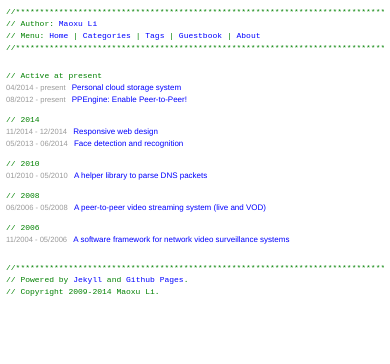
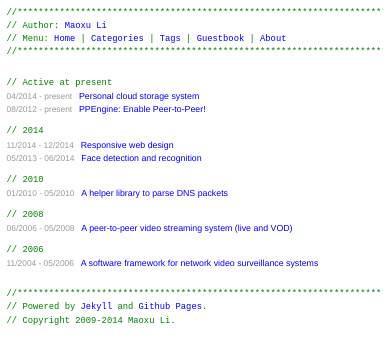
Before and after one commit to maoxuli/portfolio.maoxuli.com, a Jekyll site: the page built from index.html, in a window 390 px wide. Shown: the top 364 px of the page. Built offline with Jekyll 4.4.1, drawn with Linux system fonts in a browser that asks for light colours; Markdown is read by kramdown in place of the engine named in the settings.

Commit message:
font testing

```diff
--- a/css/main.css
+++ b/css/main.css
@@ -89,7 +89,7 @@ body {
 /* for 480px or less, iPhone 4s landscape*/
 @media screen and (max-width: 480px) {
   #wrapper {
-    font-size: 50%;
+    font-size: 55%;
     color:#00f;
   }
 }
```
